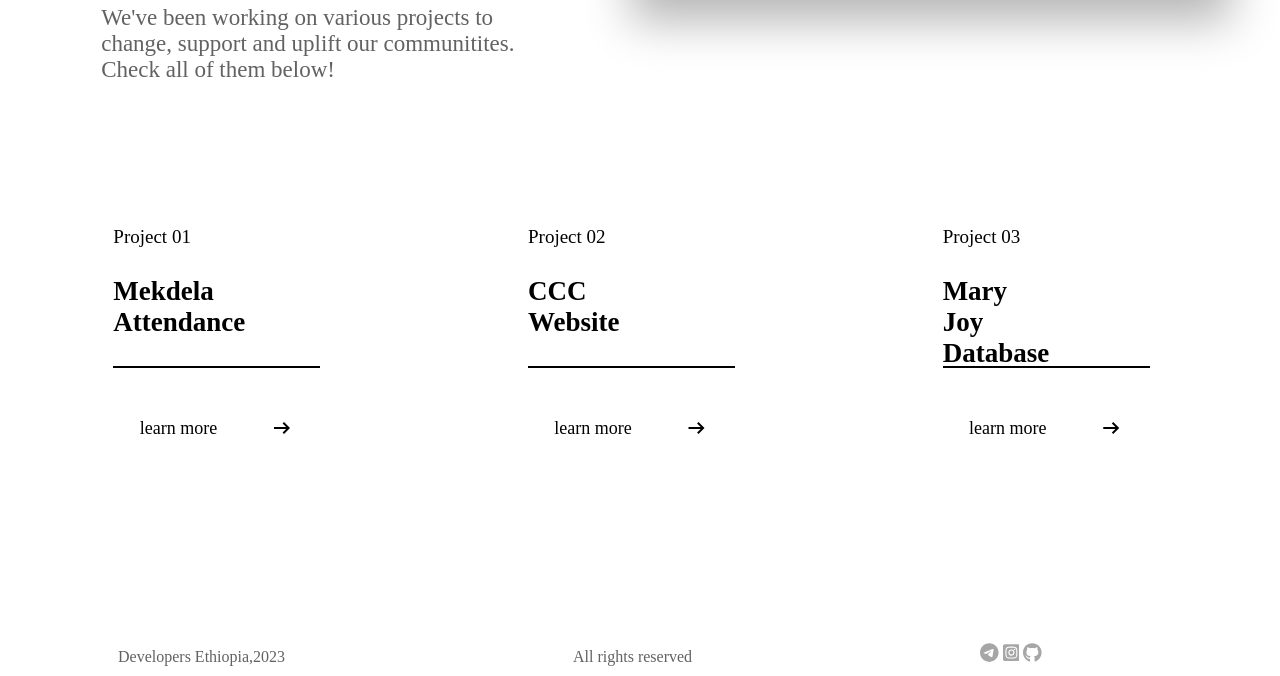
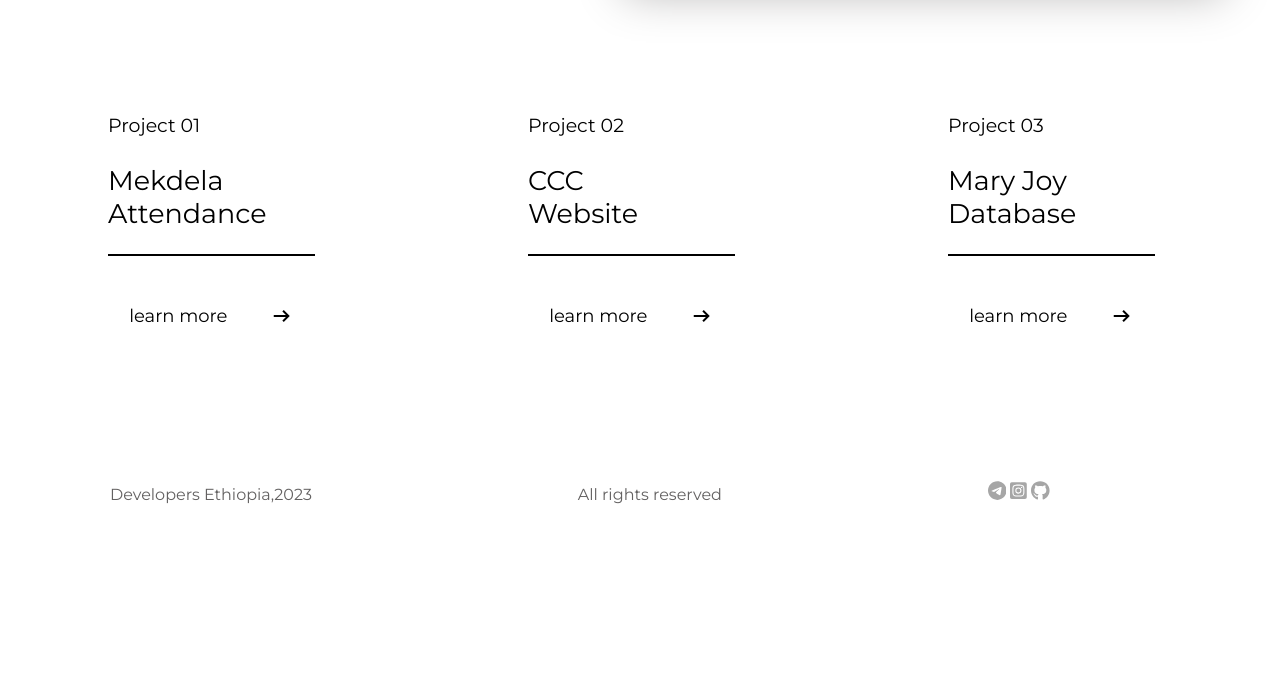
Before and after one commit to Developers-Ethiopia/developers-ethiopia.github.io, a plain HTML site: page projects.html in a window 1280 px wide. Shown: the part 395-1071 px from the top of the page. After the commit the page ends 909 px from the top, so only its background shows below. Drawn offline with nearby package versions, Linux system fonts and the light colour scheme; files whose address does not match are found by name.

Commit message:
Update projects.css

```diff
--- a/styles/projects.css
+++ b/styles/projects.css
@@ -1,5 +1,9 @@
 *{
-    transition: all .3s;
+  transition: all 0.3s;
+  font-family: "Montserrat", sans-serif;
+  box-sizing: border-box;
+  margin: 0%;
+  padding: 0%;
 }
 .main-gallery {
   display: flex;
```
